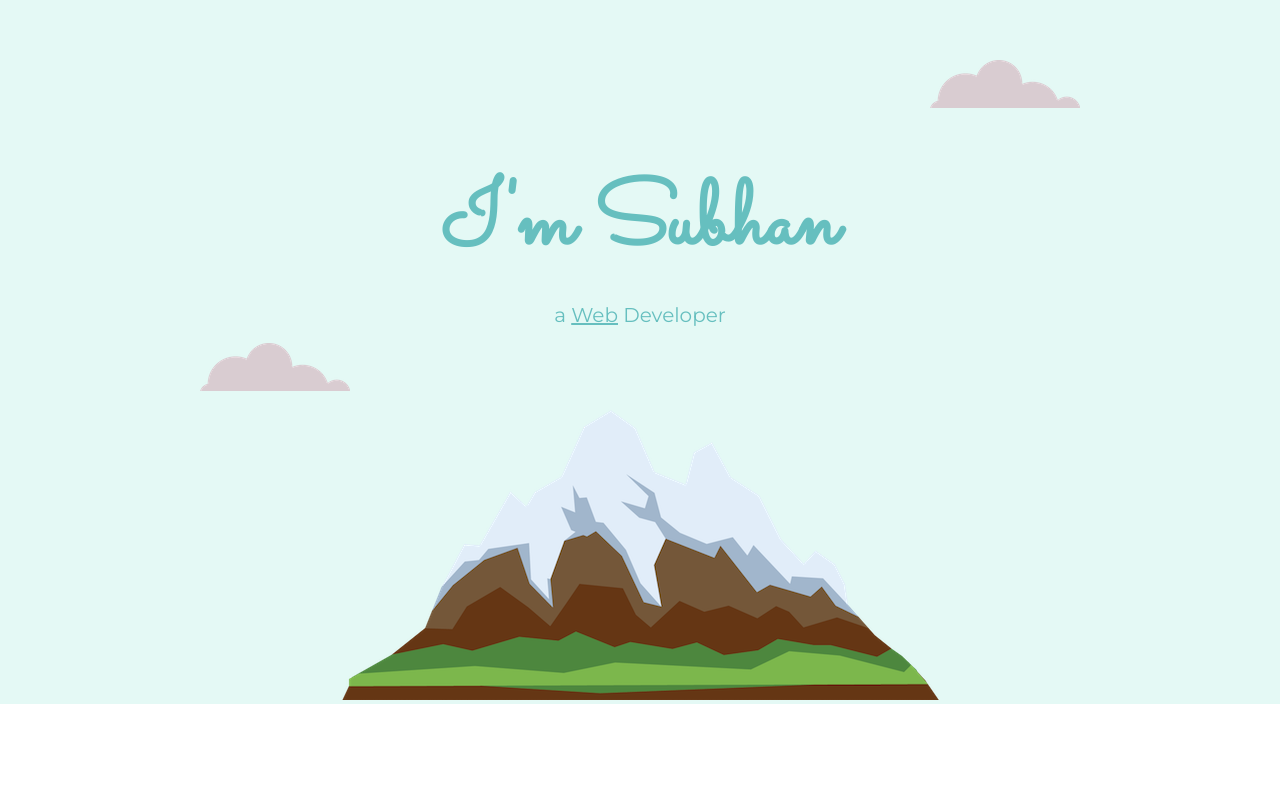
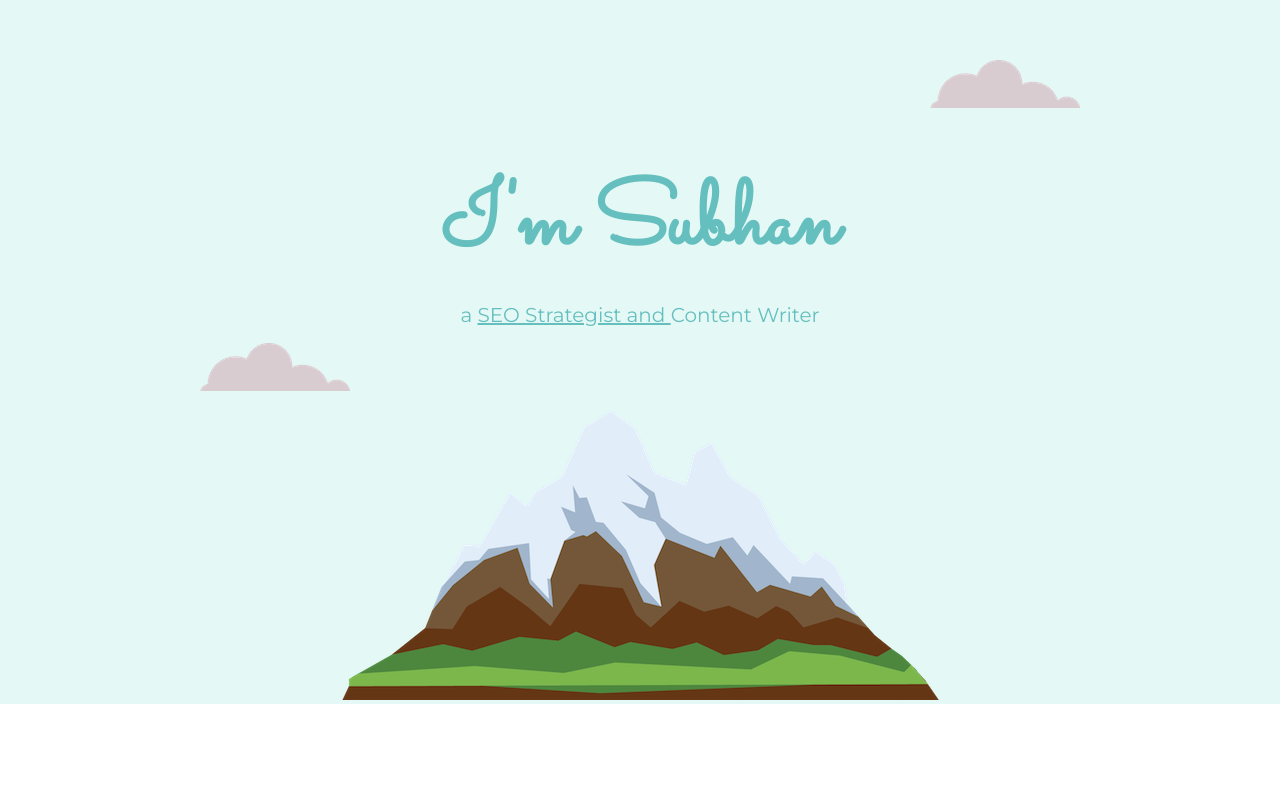
Before and after one commit to isubhanjalbani/personal-portfolio-website, a plain HTML site: page index.html in a window 1280 px wide. Shown: the top 800 px of the page. Drawn offline with Linux system fonts and the light colour scheme.

Commit message:
Update index.html

```diff
--- a/index.html
+++ b/index.html
@@ -20,7 +20,7 @@
   <div class="top-container">
     <img class="top-cloud" src="cloud.png" alt="top-cloud">
     <h1>I'm Subhan</h1>
-    <h2 class="title">a <span class="web">Web</span> Developer</h2>
+    <h2 class="title">a <span class="web">SEO Strategist and </span> Content Writer</h2>
     <img class="bottom-cloud" src="cloud.png" alt="bottom-cloud">
     <img class="mountain" src="mountain.png" alt="mountain">
   </div>
```
